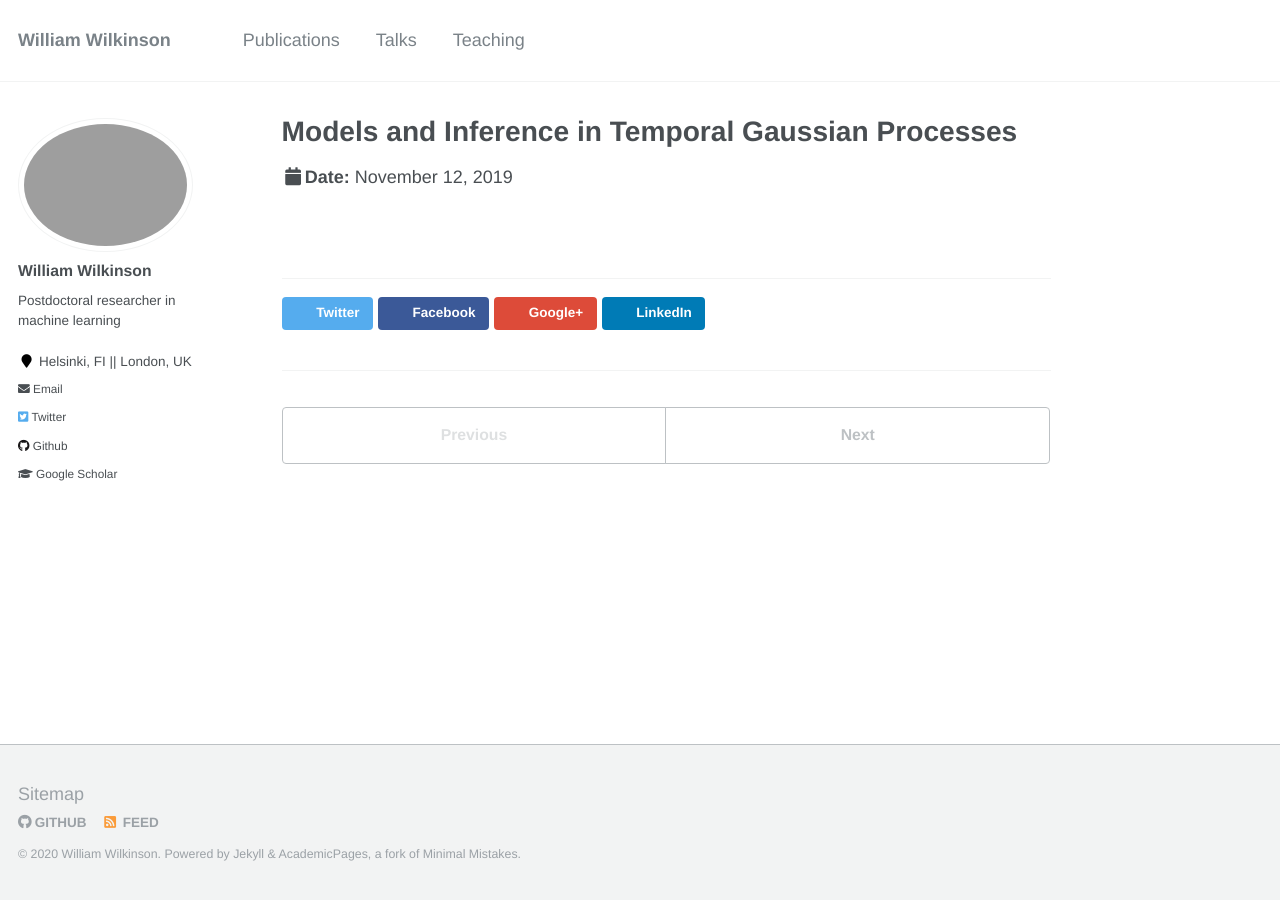
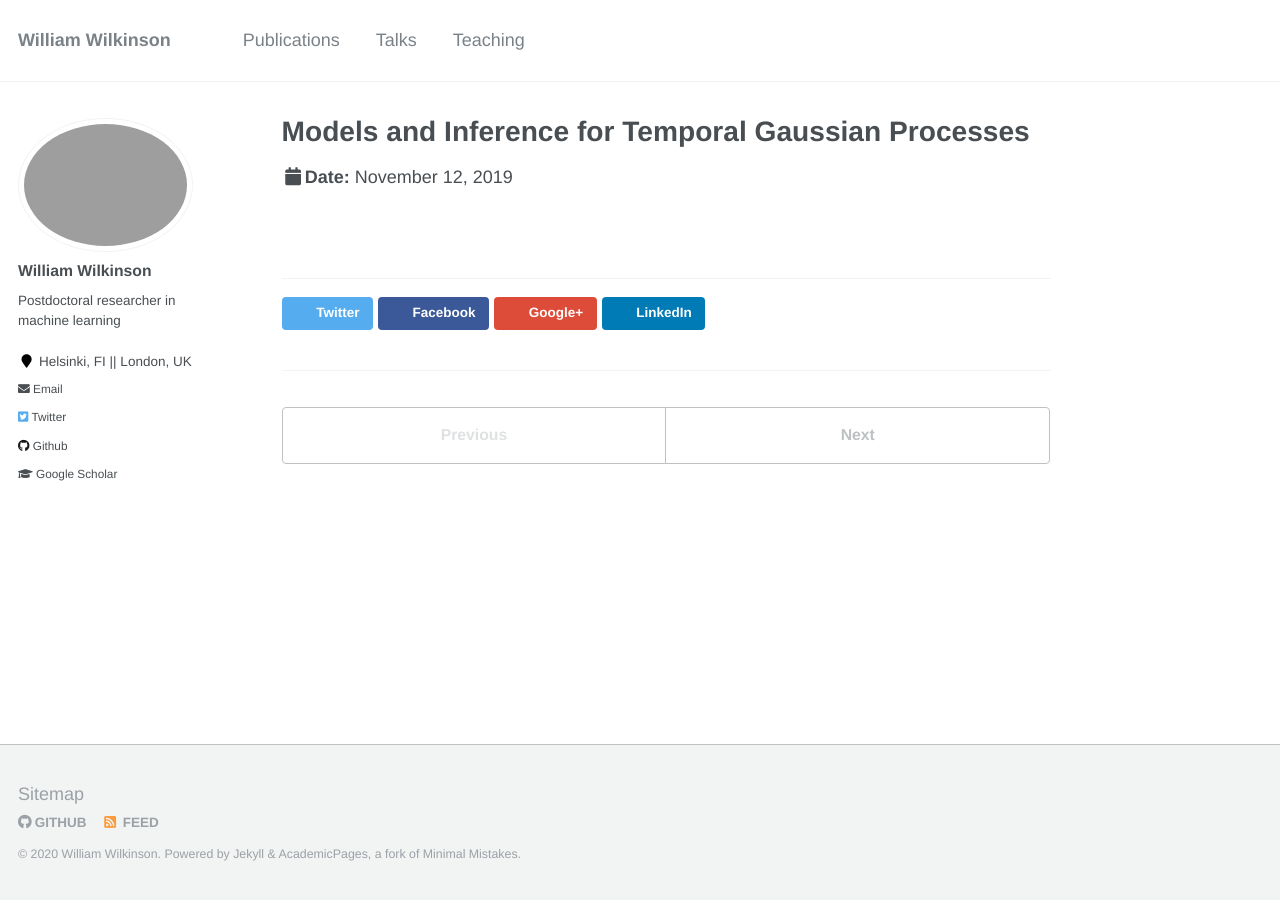
Before and after one commit to wil-j-wil/wil-j-wil2.github.io, a Jekyll site: the page built from _talks/2019-cmlg.md, in a window 1280 px wide. Built offline with Jekyll 4.4.1, drawn with Linux system fonts in a browser that asks for light colours.

Commit message:
Update 2019-cmlg.md

```diff
--- a/_talks/2019-cmlg.md
+++ b/_talks/2019-cmlg.md
@@ -1,5 +1,5 @@
 ---
-title: "Models and Inference in Temporal Gaussian Processes"
+title: "Models and Inference for Temporal Gaussian Processes"
 collection: talks
 type: "Seminar"
 permalink: /talks/2019-cmlg
@@ -7,5 +7,5 @@ venue: "Cambridge University Machine Learning Group"
 date: 2019-11-12
 year: 2019
 location: "Cambridge, UK"
-citation: '<b>Modelling and Inference in Temporal Gaussian Processes</b>.'
+citation: '<b>Models and Inference for Temporal Gaussian Processes</b>.'
 ---
```
